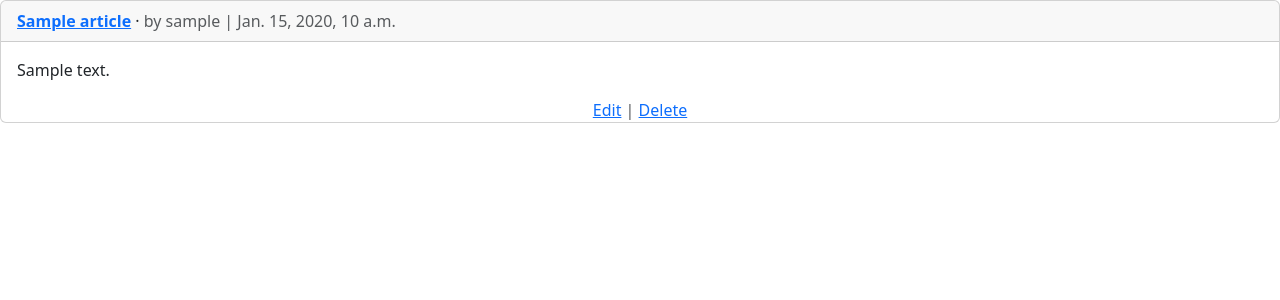
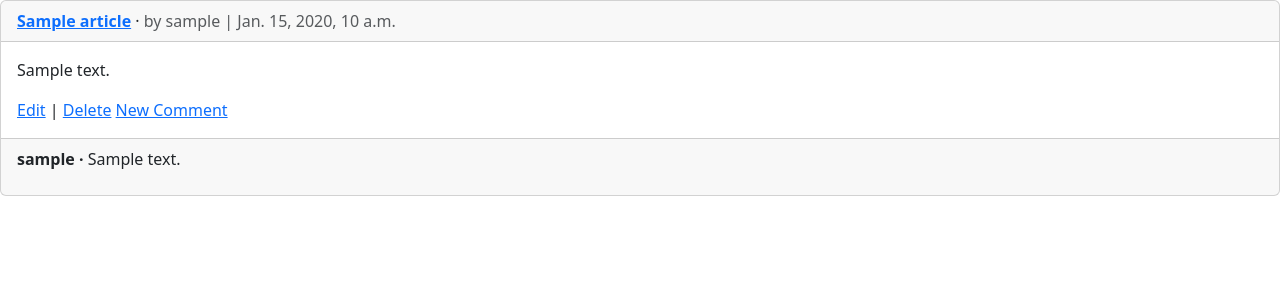
Before and after one commit to acandael/django-news, a Django app: page /articles/ in a window 1280 px wide. Shown: the part 56-356 px from the top of the page. Run offline with Django 5.2, Linux system fonts and the light colour scheme; a user stored in the database is signed in; tables that the repository leaves empty hold one stand-in row (values such as "Sample post").

Commit message:
implement comments app

```diff
--- a/articles/models.py
+++ b/articles/models.py
@@ -14,3 +14,15 @@ class Article(models.Model):
 
     def get_absolute_url(self):
         return reverse("article_detail", kwargs={"pk": self.pk})
+
+
+class Comment(models.Model):
+    article = models.ForeignKey(Article, on_delete=models.CASCADE)
+    comment = models.CharField(max_length=140)
+    author = models.ForeignKey(settings.AUTH_USER_MODEL, on_delete=models.CASCADE)
+
+    def __str__(self):
+        return self.comment
+
+    def get_absolute_url(self):
+        return reverse("article_list")
--- a/articles/views.py
+++ b/articles/views.py
@@ -1,8 +1,11 @@
 from django.contrib.auth.mixins import LoginRequiredMixin, UserPassesTestMixin
-from django.urls import reverse_lazy
-from django.views.generic import DetailView, ListView
+from django.urls import reverse, reverse_lazy
+from django.views import View
+from django.views.generic import DetailView, FormView, ListView
+from django.views.generic.detail import SingleObjectMixin
 from django.views.generic.edit import CreateView, DeleteView, UpdateView
 
+from .forms import CommentForm
 from .models import Article
 
 
@@ -11,9 +14,49 @@ class ArticleListView(LoginRequiredMixin, ListView):
     template_name = "article_list.html"
 
 
-class ArticleDetailView(LoginRequiredMixin, DetailView):
+class CommentGet(DetailView):
     model = Article
     template_name = "article_detail.html"
+
+    def get_context_data(self, **kwargs):
+        context = super().get_context_data(**kwargs)
+        context["form"] = CommentForm()
+
+        return context
+
+
+class CommentPost(SingleObjectMixin, FormView):
+    model = Article
+    form_class = CommentForm
+    template_name = "article_detail.html"
+
+    def post(self, request, *args, **kwargs):
+        self.object = self.get_object()
+        return super().post(request, *args, **kwargs)
+
+    def form_valid(self, form):
+        comment = form.save(commit=False)
+        comment.article = self.object
+        comment.author = self.request.user
+        comment.save()
+        return super().form_valid(form)
+
+    def get_success_url(self):
+        article = self.object
+        return reverse("article_detail", kwargs={"pk": article.pk})
+
+
+class ArticleDetailView(LoginRequiredMixin, View):
+    model = Article
+    template_name = "article_detail.html"
+
+    def get(self, request, *args, **kwargs):
+        view = CommentGet.as_view()
+        return view(request, *args, **kwargs)
+
+    def post(self, request, *args, **kwargs):
+        view = CommentPost.as_view()
+        return view(request, *args, **kwargs)
 
 
 class ArticleUpdateView(LoginRequiredMixin, UserPassesTestMixin, UpdateView):
--- a/templates/article_list.html
+++ b/templates/article_list.html
@@ -11,12 +11,21 @@
                 </span> &middot;
                 <span class="text-muted">by {{ article.author }} | {{ article.date }}</span>
             </div>
-            <div class="card-body">{{ article.body }}</div>
-            <div class="card-footerhttp://127.0.0.1:8000/accounts/reset/Mw/d8s0nc-505853ec6ff56ee53fa760eb2d96301c/ text-center text-muted">
+            <div class="card-body">
+                <p>{{ article.body }}</p>
                 {% if article.author.pk == request.user.pk %}
                     <a href="{% url 'article_edit' article.pk %}">Edit</a> |
                     <a href="{% url 'article_delete' article.pk %}">Delete</a>
                 {% endif %}
+                <a href="{{ article.get_absolute_url }}">New Comment</a>
+            </div>
+            <div class="card-footer">
+                {% for comment in article.comment_set.all %}
+                    <p>
+                        <span class="fw-bold">{{ comment.author }} &middot;</span>
+                        {{ comment }}
+                    </p>
+                {% endfor %}
             </div>
         </div>
         <br />
```
Also changed, not shown: articles/admin.py (+8 -1 lines), articles/forms.py (added, +9 -0 lines), templates/article_detail.html (+11 -0 lines), articles/migrations/0002_comment.py (added).
